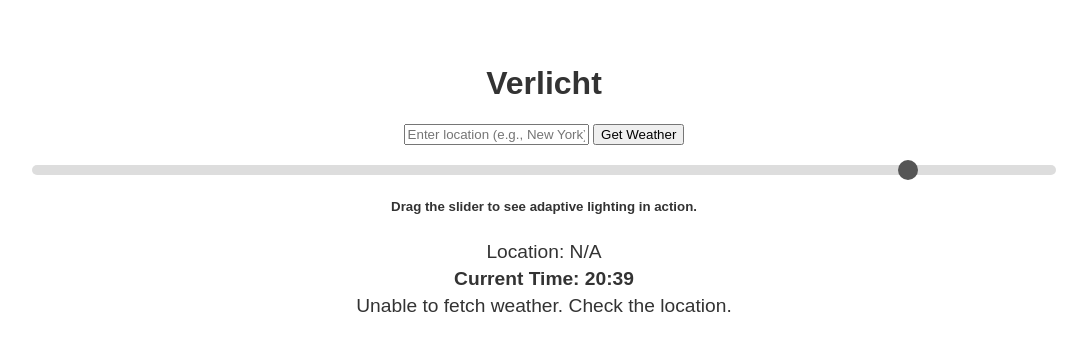
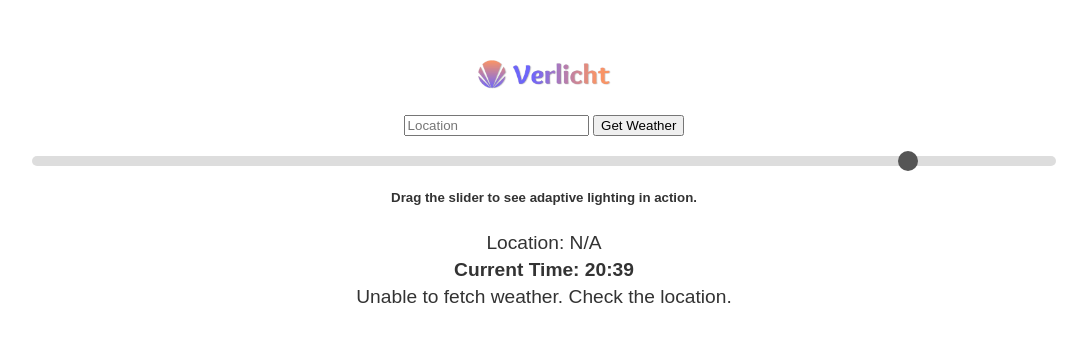
Before and after one commit to aathiraks/verlicht, a plain HTML site: page index.html in a window 1280 px wide. Shown: the part 217-568 px from the top of the page, without its empty margins (96-1183 px from the left). Drawn offline with Linux system fonts and the light colour scheme; no server answers.

```diff
--- a/index.html
+++ b/index.html
@@ -9,6 +9,12 @@
             margin: 0;
             padding: 0;
             box-sizing: border-box;
+        }
+
+        #logo {
+            width: 150px; /* Adjust the width as needed */
+            height: auto; /* Maintain aspect ratio */
+            margin-bottom: 20px; /* Add some space below the logo */
         }
 
         #app {
@@ -74,9 +80,10 @@
 </head>
 <body>
     <div id="app">
+        <img src="logo.png" alt="Verlicht Logo" id="logo" />
         <div id="controls">
-            <h1>Verlicht</h1>
-            <input type="text" id="locationInput" placeholder="Enter location (e.g., New York)" />
+
+            <input type="text" id="locationInput" placeholder="Location" />
             <button id="fetchWeather">Get Weather</button>
         </div>
 
```
Also changed, not shown: logo.png (added).
